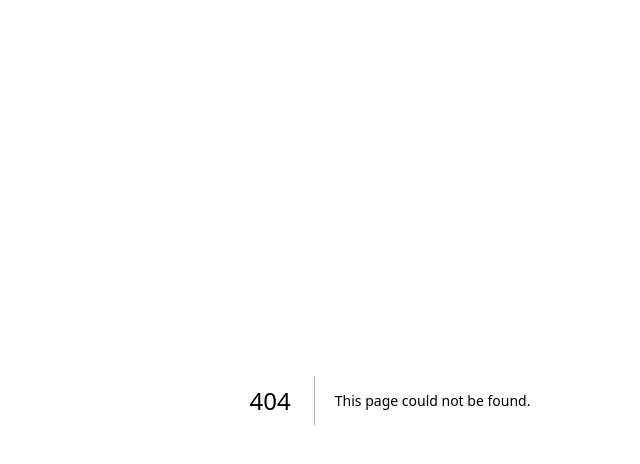
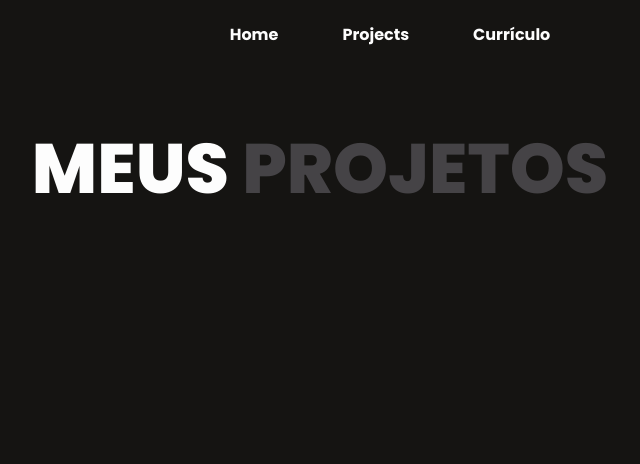
Before and after one commit to Waldst0n/portfolio-new, a Next.js app: page /projects in a window 1280 px wide. Before the commit this address had no page. Shown: the top 464 px of the page, without its empty margins (250-890 px from the left). Built offline with nearby package versions, Linux system fonts and the light colour scheme.

Commit message:
feat: Add Projects Page

```diff
--- /dev/null
+++ b/src/app/projects/page.js
@@ -0,0 +1,17 @@
+import Navbar from '@/components/navbar';
+
+export default function Projects() {
+  return (
+    <>
+      <Navbar />
+      <main className=" flex items-center justify-center  px-16  max-w-[1140px]">
+        <div className="w-full">
+          <h1 className="text-[70px] text-center font-extrabold leading-none">
+            MEUS <span className="text-gray">PROJETOS</span>{' '}
+          </h1>
+        </div>
+        <div></div>
+      </main>
+    </>
+  );
+}
```
